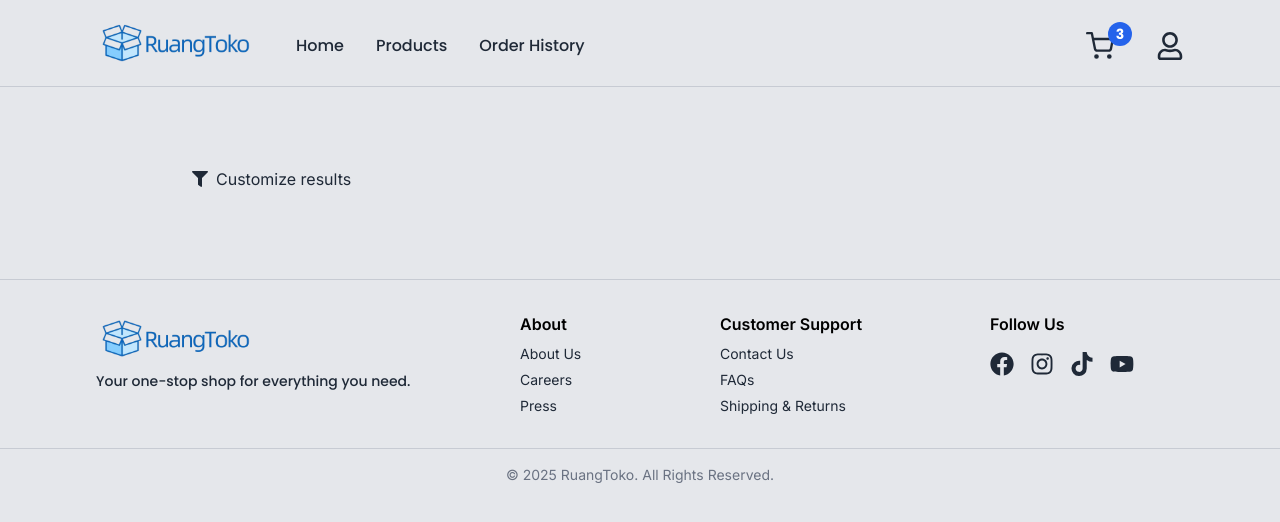
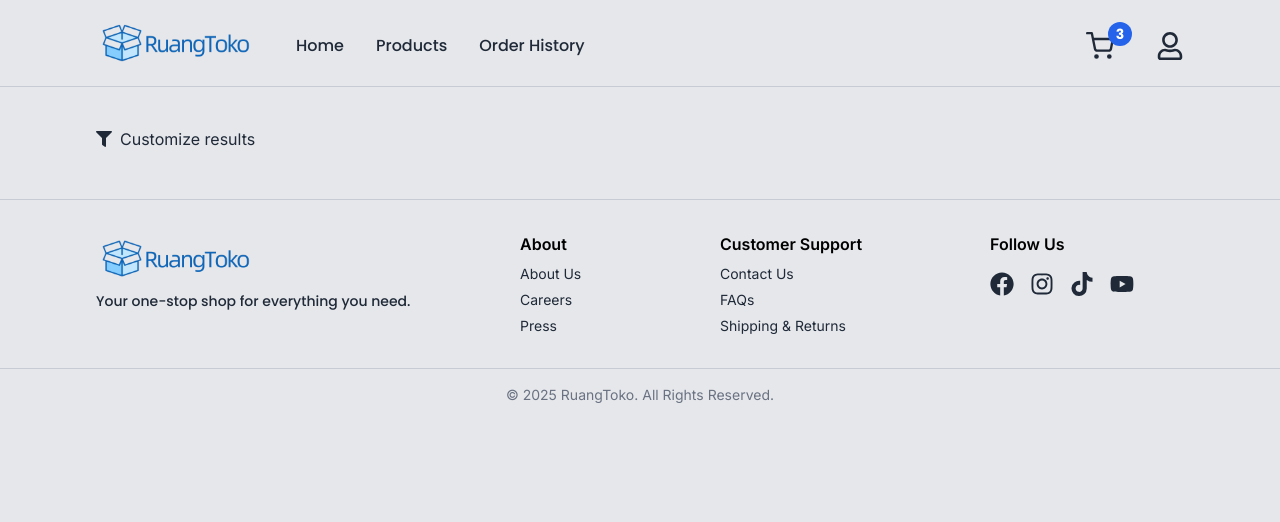
Before and after one commit to Abaljerind/ruangtoko, a React (Vite) app: page /products in a window 1280 px wide. Shown: the top 522 px of the page. Built offline with nearby package versions, Linux system fonts and the light colour scheme.

Commit message:
Refactor(Homepage & ProductListPage): remove style from tag <section>

```diff
--- a/src/pages/Homepage.tsx
+++ b/src/pages/Homepage.tsx
@@ -31,7 +31,7 @@ const Homepage = () => {
 
   return (
     <>
-      <section className="p-4 lg:px-24 lg:py-10">
+      <section className="">
         {/* Hero Section */}
         <section className="flex flex-col gap-8 rounded-2xl bg-linear-to-r/hsl from-blue-500 to-sky-400 p-6 md:flex-row md:gap-0 lg:gap-20 lg:rounded-3xl lg:px-12">
           {/* Text & description */}
--- a/src/pages/ProductListPage.tsx
+++ b/src/pages/ProductListPage.tsx
@@ -11,7 +11,7 @@ const ProductListPage = () => {
   }
 
   return (
-    <section className="p-4 lg:px-24 lg:py-10">
+    <section className="">
       {/* filters */}
       <span
         onClick={handleOpenFilters}
```
